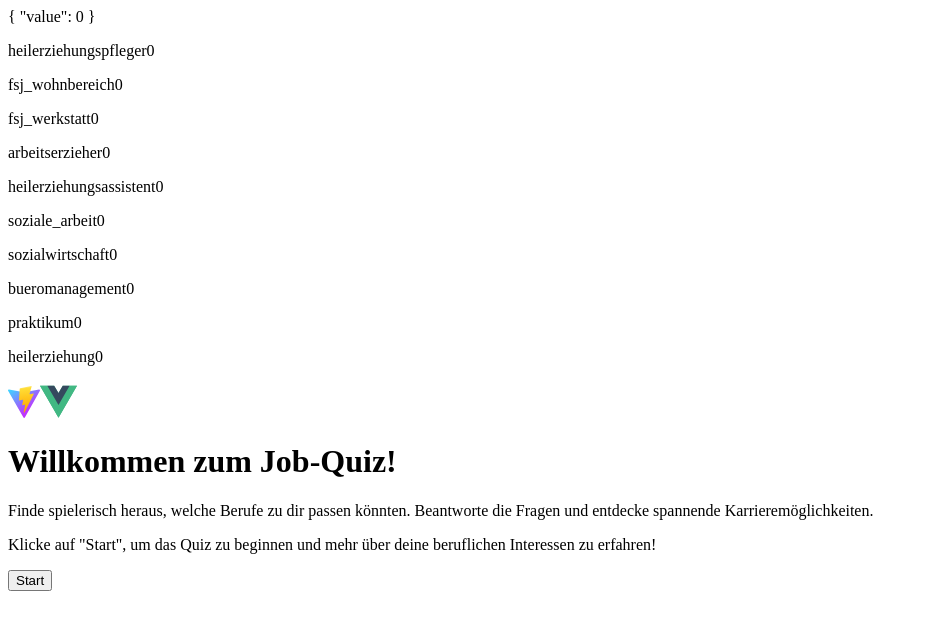
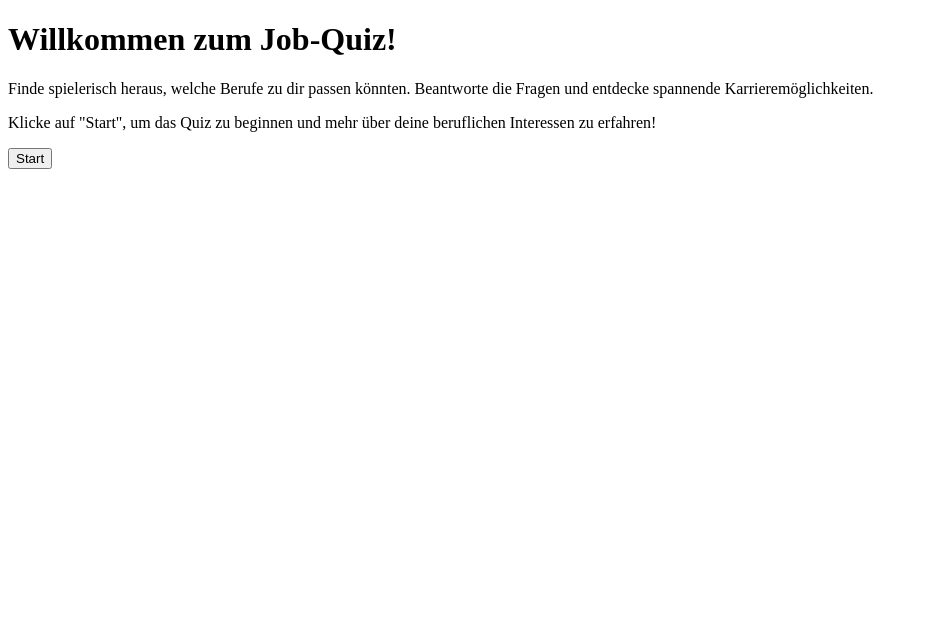
Before and after one commit to mariohamann/sozialwerk-breisgau-job-quiz, a Vue app: page / in a window 1280 px wide. Shown: the top 630 px of the page, without its empty margins (0-928 px from the left). Built offline with nearby package versions, Linux system fonts and the light colour scheme.

Commit message:
prepage pages

```diff
--- a/package.json
+++ b/package.json
@@ -5,7 +5,7 @@
   "type": "module",
   "scripts": {
     "dev": "vite",
-    "build": "vue-tsc -b && vite build",
+    "build": "vite build",
     "preview": "vite preview"
   },
   "dependencies": {
--- a/src/App.vue
+++ b/src/App.vue
@@ -3,31 +3,12 @@ import Intro from "./components/Intro.vue";
 import Question from "./components/Question.vue";
 import Info from "./components/Info.vue";
 import Result from "./components/Result.vue";
-import AreasData from "./areas.json";
 
-import { scores, position } from "./stores";
+import { position } from "./stores";
 import { quizItems } from "./quiz-items";
 </script>
 
 <template>
-	<div>{{ position }}</div>
-
-	<div>
-		<div v-for="area in AreasData" :key="area.id">
-			<p>
-				{{ area.id }}<span>{{ scores[area.id] }}</span>
-			</p>
-		</div>
-	</div>
-	<div>
-		<a href="https://vite.dev" target="_blank">
-			<img src="/vite.svg" class="logo" alt="Vite logo" />
-		</a>
-		<a href="https://vuejs.org/" target="_blank">
-			<img src="./assets/vue.svg" class="logo vue" alt="Vue logo" />
-		</a>
-	</div>
-
 	<Intro v-if="0 === position.value" />
 	<template v-for="(item, index) in quizItems" :key="index">
 		<div v-if="index + 1 === position.value">
```
